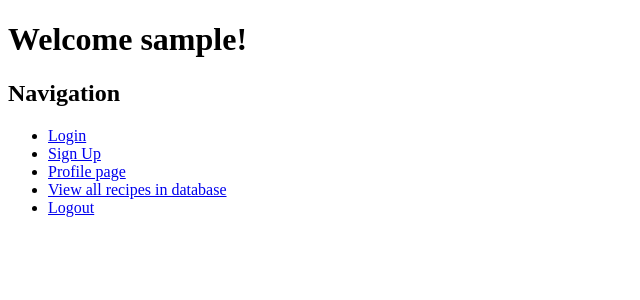
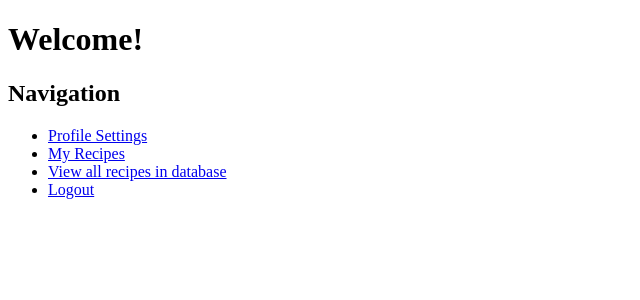
Before and after one commit to qfuggett/rejuvenate, a Flask app: page / in a window 1280 px wide. Shown: the top 300 px of the page, without its empty margins (0-640 px from the left). Run offline with Flask 2, Linux system fonts and the light colour scheme; the visitor is signed in with stand-in values (Sample User, id 1).

Commit message:
create session conditionals for homepage and user profile and created user_recipes view page

```diff
--- a/server.py
+++ b/server.py
@@ -21,6 +21,7 @@ def homepage():
 def user_profile():
     """User profile information"""
 
+
     return render_template('user_profile.html')
 
 
@@ -35,6 +36,15 @@ def all_recipes():
 
     return render_template('recipes.html', recipes=recipes, ingredients=ingredients,
                             cleanses=cleanses, recipe_ingredients=recipe_ingredients)
+
+
+@app.route('/user_recipes')
+def user_recipes():
+    """Shows cleanses, smoothies and recipes for the logged in user"""
+
+
+
+    return render_template('user_recipes.html')
 
 
 @app.route('/signup', methods=['GET'])
@@ -64,12 +74,18 @@ def login():
         username = request.form['username']
         email = request.form['email']
         password = request.form['password']
-        session['user'] = username
+
+        user = crud.get_user_by_email(email)
+        session['username'] = username
+        session['user_id'] = user.user_id
         flash("Logged in as %s" % username)
 
-        return redirect(url_for('user', user=username))
+        return render_template('user_profile.html', user=user)
 
     else: #just going to the /login page
+        if 'user' in session:
+            return redirect(url_for('user'))
+
         return render_template('login.html')
 
 
@@ -89,8 +105,9 @@ def logout():
     """Logs the user out"""
 
     session.pop('user', None)
+    flash('Successfully logged out')
 
-    return redirect('/login')
+    return redirect('/')
 
 
 
--- a/templates/homepage.html
+++ b/templates/homepage.html
@@ -2,17 +2,19 @@
 {% block title %}Rejuvenate{% endblock %}
 
 {% block body %}
-  <h1>Welcome {{ session['user'] }}!</h1>
+  <h1>Welcome!</h1>
 
   <h2>Navigation</h2>
   <ul>
-    <li><a href="/login">Login</a></li>
-    <li><a href="/signup">Sign Up</a></li>
-    <li><a href="/profile">Profile page</a></li>
-    <li><a href="/recipes">View all recipes in database</a></li>
-
-    {% if session.get('user') %}
+    {% if session.get('username') %}
+      <li><a href="/profile">Profile Settings</a></li>
+      <li><a href="/user_recipes">My Recipes</a></li>
+      <li><a href="/recipes">View all recipes in database</a></li>
       <li><a href="/logout">Logout</a></li>
+    {% else %}
+      <li><a href="/login">Login</a></li>
+      <li><a href="/signup">Sign Up</a></li>
+      <li><a href="/recipes">View all recipes in database</a></li>
     {% endif %}
   </ul>
 {% endblock %}
--- a/templates/user_profile.html
+++ b/templates/user_profile.html
@@ -1,11 +1,11 @@
 {% extends 'base.html' %}
-{% block title %}Profile for {{ session['user'] }} {% endblock %}
+{% block title %}Profile for {{ session['username'] }} {% endblock %}
 
 {% block body %}
   <h1>Here are your details:</h1>
 
   <ul>
-    <li>test</li>
+    <li>session user id is {{ session['user_id'] }}</li>
   </ul>
   <br>
   <a href="/">Go to Homepage</a>
```
Also changed, not shown: crud.py (+16 -0 lines), templates/user_recipes.html (added, +9 -0 lines).
